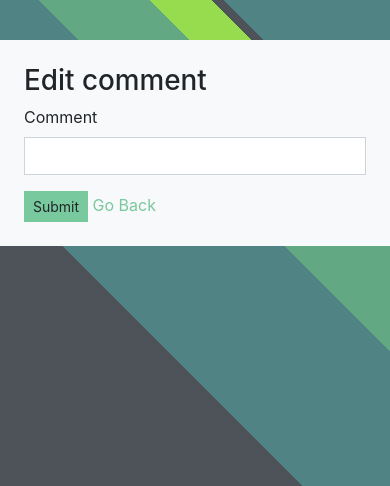
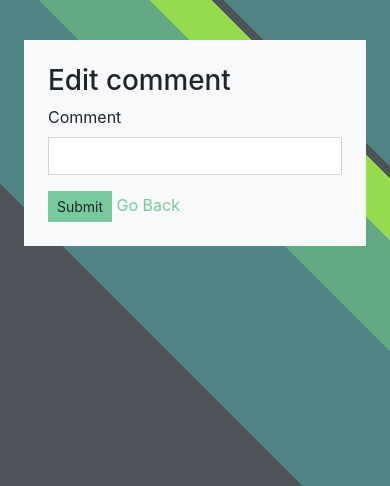
Before and after one commit to joshmakar/yelp-camp, a Node server app: template views/comments/edit.ejs in a window 390 px wide. Shown: the part 56-542 px from the top of the page. Run offline with Node 20, Linux system fonts and the light colour scheme; the template is opened without the code that fills it, so the values that code supplies are empty; some libraries are stand-ins or nearby versions.

Commit message:
Fix forms displaying edge to edge on mobile

```diff
--- a/views/campgrounds/edit.ejs
+++ b/views/campgrounds/edit.ejs
@@ -1,7 +1,7 @@
 <% include ../partials/wrapper_head_default %>
 
 <div class="row justify-content-center">
-  <div class="col-12 col-lg-6 bg-light p-4 m-4 m-md-0">
+  <div class="col col-md-6 col-lg-4 bg-light p-4 m-4 m-md-0">
     <h1>Edit <%= campground.name %></h1>
     <form action="/campgrounds/<%= campground._id %>?_method=PUT" method="POST" enctype="multipart/form-data">
       <div class="form-group">
--- a/views/comments/edit.ejs
+++ b/views/comments/edit.ejs
@@ -1,7 +1,7 @@
 <% include ../partials/wrapper_head_default %>
 
 <div class="row justify-content-center">
-  <div class="col-12 col-lg-6 bg-light p-4 m-4 m-md-0">
+  <div class="col col-md-6 col-lg-4 bg-light p-4 m-4 m-md-0">
     <h1>Edit comment</h1>
     <form action="/campgrounds/<%= campground_id %>/comments/<%= comment._id %>?_method=PUT" method="POST">
       <div class="form-group">
--- a/views/comments/new.ejs
+++ b/views/comments/new.ejs
@@ -1,7 +1,7 @@
 <% include ../partials/wrapper_head_default %>
 
 <div class="row justify-content-center">
-  <div class="col-auto bg-light p-4 m-4 m-md-0">
+  <div class="col col-md-6 col-lg-4 bg-light p-4 m-4 m-md-0">
     <h1>Add New Comment to: <%= campground.name %></h1>
     <form action="/campgrounds/<%= campground._id %>/comments" method="POST">
       <div class="form-group">
```
